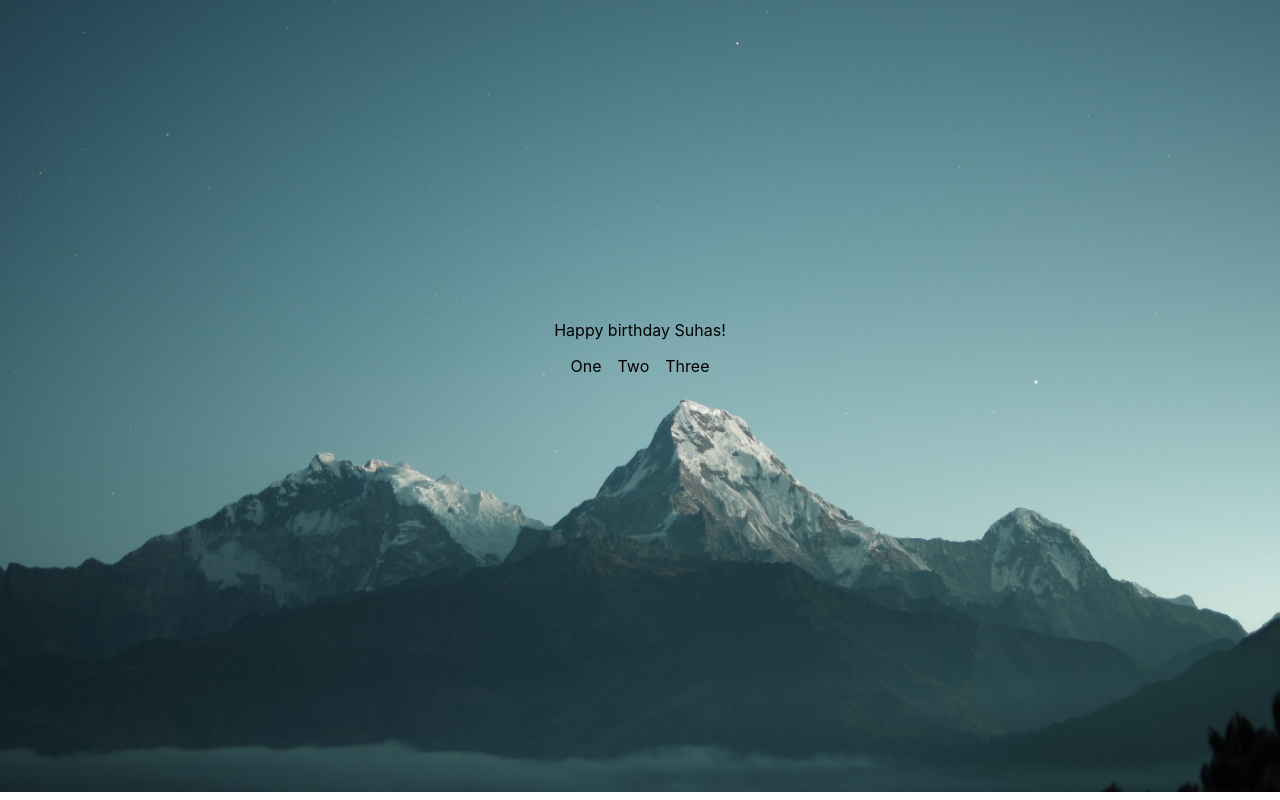
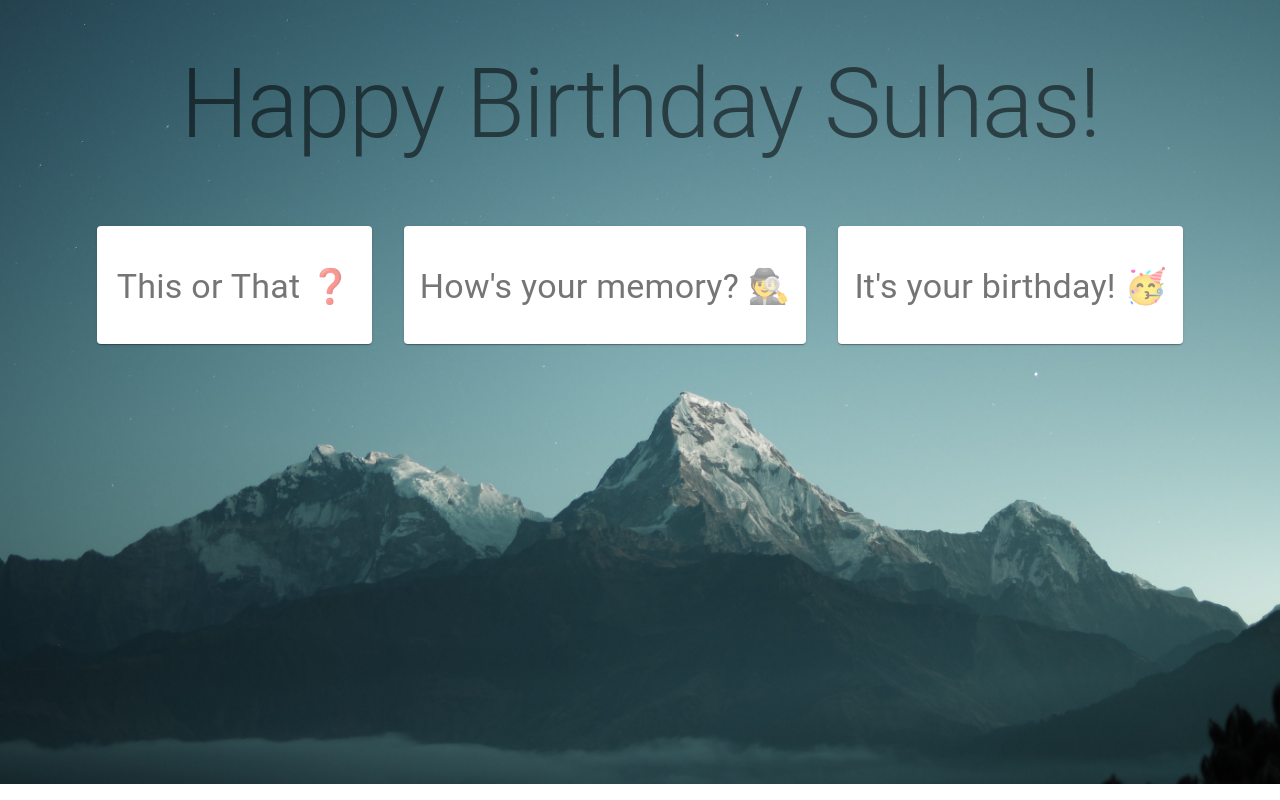
Before and after one commit to HiranmayaGundu/HappyBirthdaySuhas, a Next.js app: page /home in a window 1280 px wide. Built offline with nearby package versions, Linux system fonts and the light colour scheme.

Commit message:
Add cards for the birthday mini games

```diff
--- a/pages/home.tsx
+++ b/pages/home.tsx
@@ -1,7 +1,11 @@
 import Image from "next/image";
+import Link from "next/link";
 
 import { makeStyles, createStyles, Theme } from "@material-ui/core/styles";
+import Card from "@material-ui/core/Card";
+import CardContent from "@material-ui/core/CardContent";
 import Grid from "@material-ui/core/Grid";
+import Typography from "@material-ui/core/Typography";
 
 const useStyles = makeStyles((theme: Theme) =>
   createStyles({
@@ -14,7 +18,12 @@ const useStyles = makeStyles((theme: Theme) =>
     },
     gridContainer: {
       textAlign: "center",
-      paddingTop: "40vh",
+      paddingTop: "48px",
+    },
+
+    cardRoot: {
+      minWidth: 275,
+      paddingTop: theme.spacing(3),
     },
   })
 );
@@ -37,16 +46,47 @@ export default function ActualHome() {
       <Grid
         className={classes.gridContainer}
         container
-        spacing={2}
+        spacing={4}
         justify="center"
       >
         <Grid item xs={12}>
-          Happy birthday Suhas!
+          <Typography variant="h1" color="textSecondary" gutterBottom>
+            Happy Birthday Suhas!
+          </Typography>
         </Grid>
-        <Grid item>One</Grid>
-        <Grid item>Two</Grid>
-        <Grid item>Three</Grid>
+        <Grid item>
+          <Link href="/this-or-that">
+            <MiniGameCard>This or That ❓</MiniGameCard>
+          </Link>
+        </Grid>
+        <Grid item>
+          <Link href="/hows-your-memory">
+            <MiniGameCard>How's your memory? 🕵️</MiniGameCard>
+          </Link>
+        </Grid>
+        <Grid item>
+          <Link href="/its-your-birthday">
+            <MiniGameCard>It's your birthday! 🥳</MiniGameCard>
+          </Link>
+        </Grid>
       </Grid>
     </div>
   );
 }
+
+type MiniGameCardPropsType = {
+  children: string;
+};
+
+function MiniGameCard(props: MiniGameCardPropsType) {
+  const classes = useStyles();
+  return (
+    <Card className={classes.cardRoot}>
+      <CardContent>
+        <Typography variant="h4" color="textSecondary" gutterBottom>
+          {props.children}
+        </Typography>
+      </CardContent>
+    </Card>
+  );
+}
```
